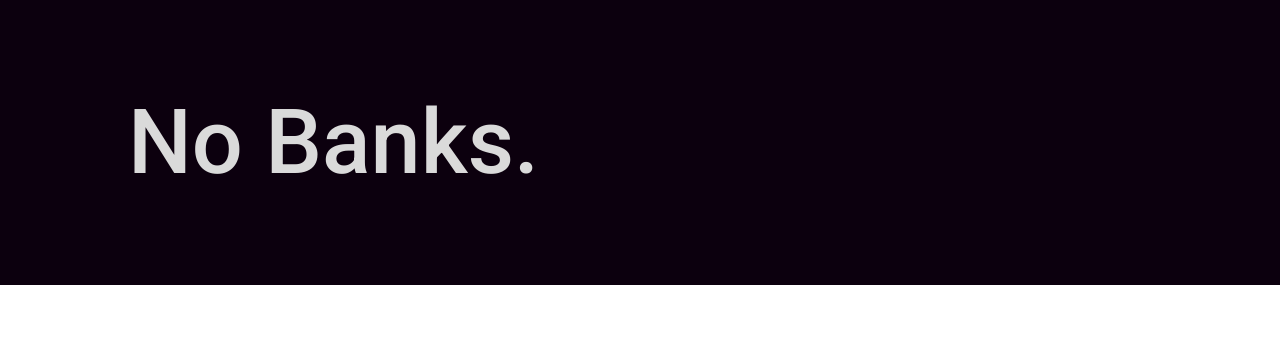
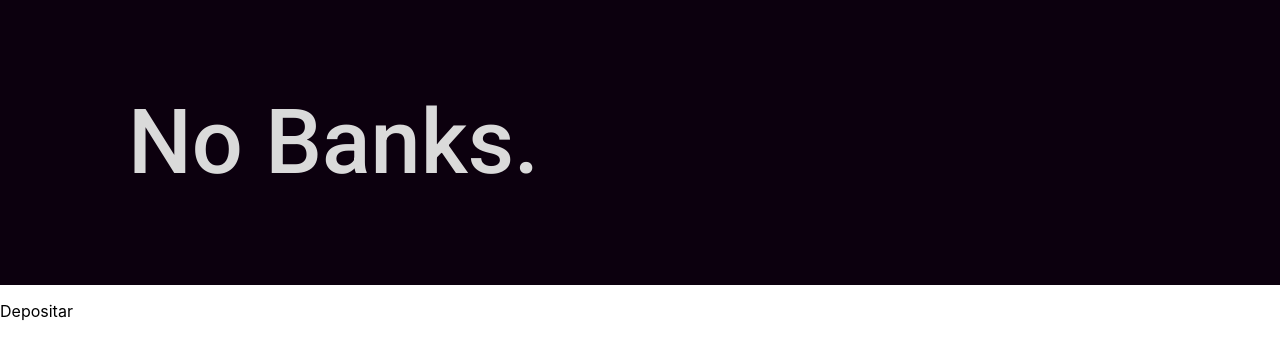
Before and after one commit to projeto-de-algoritmos/Greed_NoBanks, a React (Create React App) app in the folder no-banks/: page /Deposit in a window 1280 px wide. Before the commit this address had no page. Shown: the top 356 px of the page. Built offline with nearby package versions, Linux system fonts and the light colour scheme; the HTML template or start-up script is replaced by a standard one.

Commit message:
criando paginas de saldo e deposito

```diff
--- a/no-banks/src/App.js
+++ b/no-banks/src/App.js
@@ -2,6 +2,8 @@ import Header from './components/Header';
 
 import { BrowserRouter as Router, Routes, Route } from "react-router-dom";
 import Withdrawal from './pages/Withdrawal/Withdrawal';
+import Balance from './pages/Balance/Balance';
+import Deposit from './pages/Deposit/Deposit';
 
 function App() {
   return (
@@ -11,6 +13,8 @@ function App() {
      <Router>
       <Routes>
         <Route path="/Withdrawal" element={<Withdrawal />} />
+        <Route path="/Balance" element={<Balance />} />
+        <Route path="/Deposit" element={<Deposit />} />
       </Routes>
     </Router>
     </div>
--- a/no-banks/src/pages/Balance/Balance.js
+++ b/no-banks/src/pages/Balance/Balance.js
@@ -0,0 +1,10 @@
+const Balance = () => {
+    return (
+
+      <div className="balance">
+        <p>Saldo</p>
+      </div>
+    );
+  };
+
+  export default Balance;
--- a/no-banks/src/pages/Deposit/Deposit.js
+++ b/no-banks/src/pages/Deposit/Deposit.js
@@ -0,0 +1,10 @@
+const Deposit = () => {
+    return (
+
+      <div className="Deposit">
+        <p>Depositar</p>
+      </div>
+    );
+  };
+
+  export default Deposit;
```
Also changed, not shown: no-banks/src/pages/Withdrawal/Withdrawal.js (indentation only).
